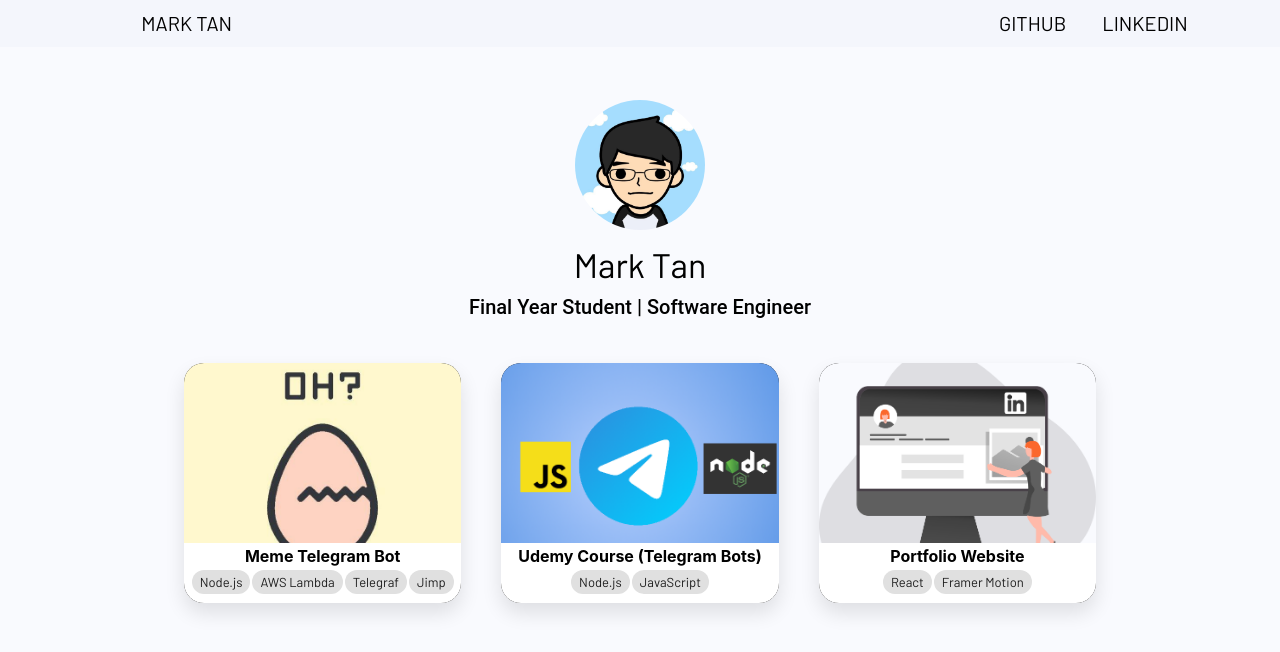
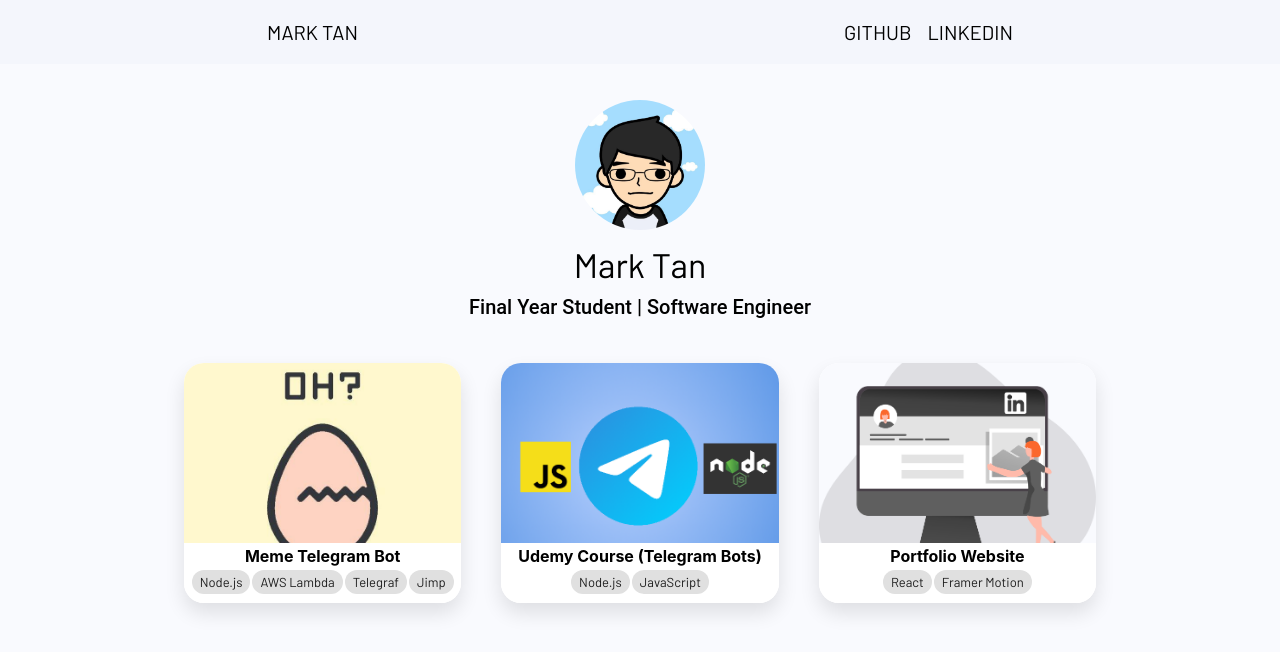
Before and after one commit to marktanrj/marktanrj.github.io, a React (Create React App) app: page / in a window 1280 px wide. Shown: the top 652 px of the page. Built offline with nearby package versions, Linux system fonts and the light colour scheme.

Commit message:
replaced navbar

```diff
--- a/package.json
+++ b/package.json
@@ -5,6 +5,7 @@
   "private": true,
   "dependencies": {
     "@material-ui/core": "^4.11.0",
+    "@material-ui/icons": "^4.9.1",
     "@testing-library/jest-dom": "^4.2.4",
     "@testing-library/react": "^9.3.2",
     "@testing-library/user-event": "^7.1.2",
--- a/src/Components/NavigationBar.js
+++ b/src/Components/NavigationBar.js
@@ -4,6 +4,21 @@
 import { Grid, Container, Button } from "@material-ui/core";
 import Link from "@material-ui/core/Link";
 import { Link as routerLink } from "react-router-dom";
+
+import PropTypes from "prop-types";
+import AppBar from "@material-ui/core/AppBar";
+import CssBaseline from "@material-ui/core/CssBaseline";
+import Drawer from "@material-ui/core/Drawer";
+import Hidden from "@material-ui/core/Hidden";
+import IconButton from "@material-ui/core/IconButton";
+import List from "@material-ui/core/List";
+import ListItem from "@material-ui/core/ListItem";
+import ListItemText from "@material-ui/core/ListItemText";
+import MenuIcon from "@material-ui/icons/Menu";
+import CloseIcon from "@material-ui/icons/Close";
+import Toolbar from "@material-ui/core/Toolbar";
+import { makeStyles, useTheme } from "@material-ui/core/styles";
+// import VisibleItemList from "../containers/VisibleItemList";
 
 const headerVariants = {
   hidden: {
@@ -23,7 +38,65 @@
   },
 };
 
+const drawerWidth = 240;
+const useStyles = makeStyles((theme) => ({
+  root: {
+    display: "flex",
+  },
+  drawer: {
+    [theme.breakpoints.up("sm")]: {
+      width: drawerWidth,
+      flexShrink: 0,
+    },
+  },
+  appBar: {
+    zIndex: theme.zIndex.drawer + 1,
+    backgroundColor: "#F4F6FC",
+    color: "black",
+    margin: 0,
+  },
+  menuButton: {
+    marginRight: theme.spacing(2),
+    [theme.breakpoints.up("sm")]: {
+      display: "none",
+    },
+  },
+  toolbar: theme.mixins.toolbar,
+  drawerPaper: {
+    width: drawerWidth,
+  },
+  content: {
+    flexGrow: 1,
+    padding: theme.spacing(3),
+  },
+  closeMenuButton: {
+    marginRight: "auto",
+    marginLeft: 0,
+  },
+}));
+
 export default function NavigationBar() {
+  const dummyCategories = ["Hokusai", "Hiroshige", "Utamaro", "Kuniyoshi", "Yoshitoshi"];
+  const classes = useStyles();
+  const theme = useTheme();
+  const [mobileOpen, setMobileOpen] = React.useState(false);
+  function handleDrawerToggle() {
+    setMobileOpen(!mobileOpen);
+  }
+
+  const drawer = (
+    <div>
+      <List>
+        <ListItem component="a" button href="https://github.com/marktanrj" target="_blank" key="github">
+          <ListItemText primary={"Github"} />
+        </ListItem>
+        <ListItem component="a" button href="https://www.linkedin.com/in/marktanrj/" target="_blank" key="linkedin">
+          <ListItemText primary={"Linkedin"} />
+        </ListItem>
+      </List>
+    </div>
+  );
+
   return (
     <motion.header
       style={{ position: "fixed", top: 0, width: "100%", overflow: "hidden", backgroundColor: "#F4F6FC", zIndex: "11" }}
@@ -31,25 +104,31 @@
       initial="hidden"
       animate="visible"
     >
-      <Grid container justify="space-around" spacing={10}>
-        <Grid item xs={4}>
-          <Button color="black">
+      <AppBar position="fixed" className={classes.appBar}>
+        <Toolbar>
+          <IconButton color="inherit" aria-label="Open drawer" edge="start" onClick={handleDrawerToggle} className={classes.menuButton}>
+            <MenuIcon />
+          </IconButton>
+          <Grid justify="space-around" container>
+            <Grid item>
+              <Button>
                 <Link to={"/"} component={routerLink} style={{ color: "black", fontSize: "20px", textDecoration: "none" }}>
                   Mark Tan
                 </Link>
               </Button>
             </Grid>
-
-        <Grid item xs={4} />
-
-        <Grid item xs={4}>
-          <Button color="black">
-            <Link href="https://github.com/marktanrj" style={{ color: "black", fontSize: "20px", textDecoration: "none" }} target="_blank">
+            <Hidden xsDown implementation="css">
+              <Grid item>
+                <Button>
+                  <Link
+                    href="https://github.com/marktanrj"
+                    style={{ color: "black", fontSize: "20px", textDecoration: "none" }}
+                    target="_blank"
+                  >
                     Github
                   </Link>
                 </Button>
-          <span style={{ margin: "10px" }} />
-          <Button color="black">
+                <Button>
                   <Link
                     href="https://www.linkedin.com/in/marktanrj/"
                     style={{ color: "black", fontSize: "20px", textDecoration: "none" }}
@@ -59,7 +138,46 @@
                   </Link>
                 </Button>
               </Grid>
+            </Hidden>
           </Grid>
+        </Toolbar>
+      </AppBar>
+
+      <nav className={classes.drawer}>
+        {/* The implementation can be swapped with js to avoid SEO duplication of links. */}
+        <Hidden smUp implementation="css">
+          <Drawer
+            variant="temporary"
+            anchor={theme.direction === "rtl" ? "right" : "left"}
+            open={mobileOpen}
+            onClose={handleDrawerToggle}
+            classes={{
+              paper: classes.drawerPaper,
+            }}
+            ModalProps={{
+              keepMounted: true, // Better open performance on mobile.
+            }}
+          >
+            <IconButton onClick={handleDrawerToggle} className={classes.closeMenuButton}>
+              <CloseIcon />
+            </IconButton>
+            {drawer}
+          </Drawer>
+        </Hidden>
+        {/* <Hidden xsDown implementation="css">
+          <Drawer
+            className={classes.drawer}
+            variant="permanent"
+            classes={{
+              paper: classes.drawerPaper,
+            }}
+          >
+            <div className={classes.toolbar} />
+            {drawer}
+          </Drawer>
+        </Hidden> */}
+      </nav>
+      <div className={classes.toolbar} />
     </motion.header>
   );
 }
--- a/src/Components/ProjectCard.js
+++ b/src/Components/ProjectCard.js
@@ -49,8 +49,8 @@
           <div class="card-description">
             <h4 style={{ margin: "3px", color: "black" }}>{data.title}</h4>
             <div>
-              {_.map(data.chips, (chip) => (
-                <Chip label={chip} size="small" style={{ margin: 1 }} className={classes.chip} />
+              {_.map(data.chips, (chip, index) => (
+                <Chip key={`${chip}-${index}`} label={chip} size="small" style={{ margin: 1 }} className={classes.chip} />
               ))}
             </div>
             <p style={{ marginTop: "10px", color: "black", fontSize: "11px" }}>{data.description}</p>
--- a/src/Components/card.css
+++ b/src/Components/card.css
@@ -3,7 +3,7 @@
   height: 15em;
   border-radius: 20px;
   overflow: hidden;
-  background-color: black;
+  background-color: white;
 }
 
 .card-image,
--- a/src/Pages/HomePage.js
+++ b/src/Pages/HomePage.js
@@ -69,7 +69,7 @@
           </Grid>
           {_.map(projectData, (item) => {
             return (
-              <Grid item xs={12} sm={6} md={4}>
+              <Grid item xs={12} sm={6} md={4} key={item.id}>
                 <ProjectCard data={item} />
               </Grid>
             );
```
Also changed, not shown: src/Images/portfolio.gif, 1 other file (tests, documents, lock files or other folders). Lines whose indentation alone changed are shown as unchanged.
